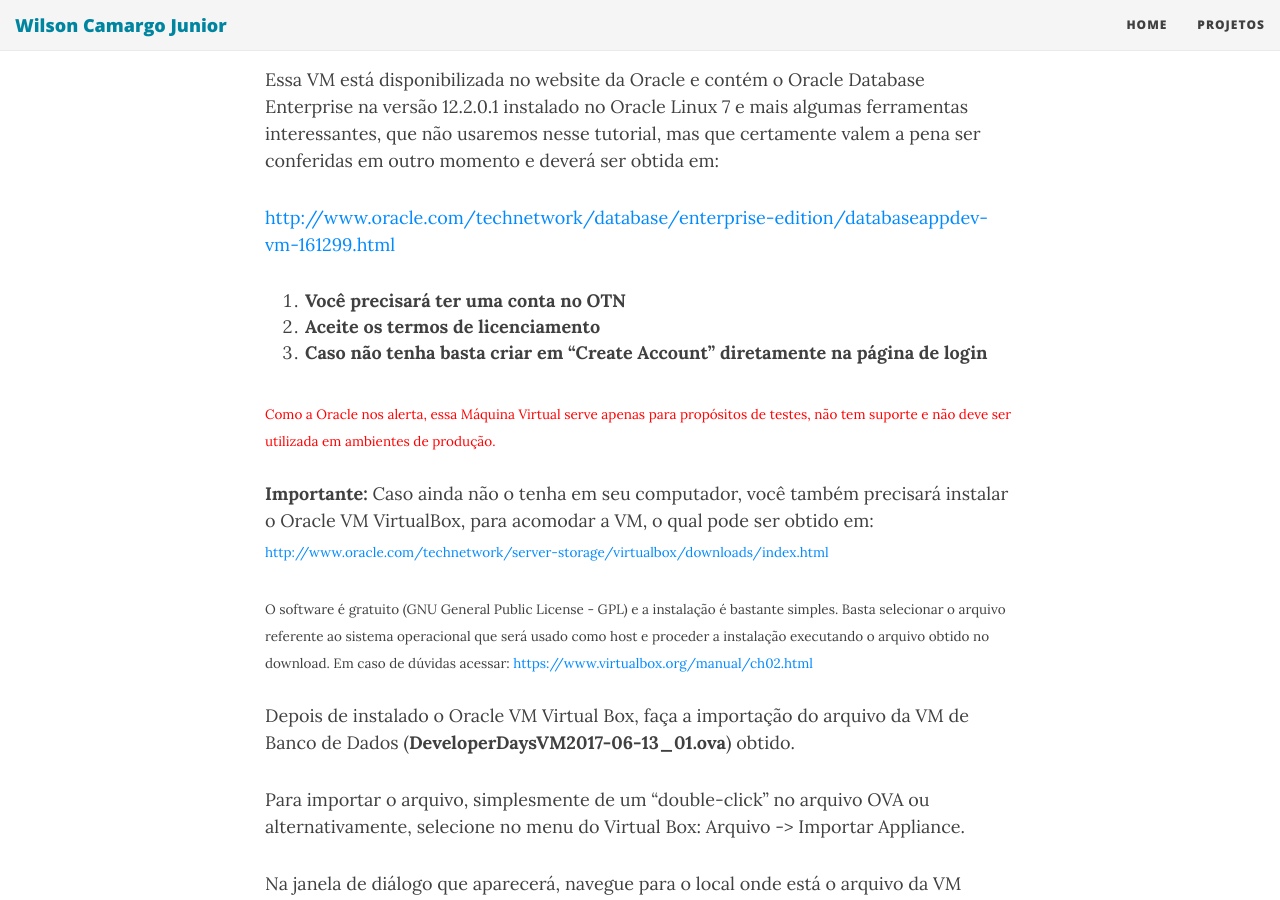
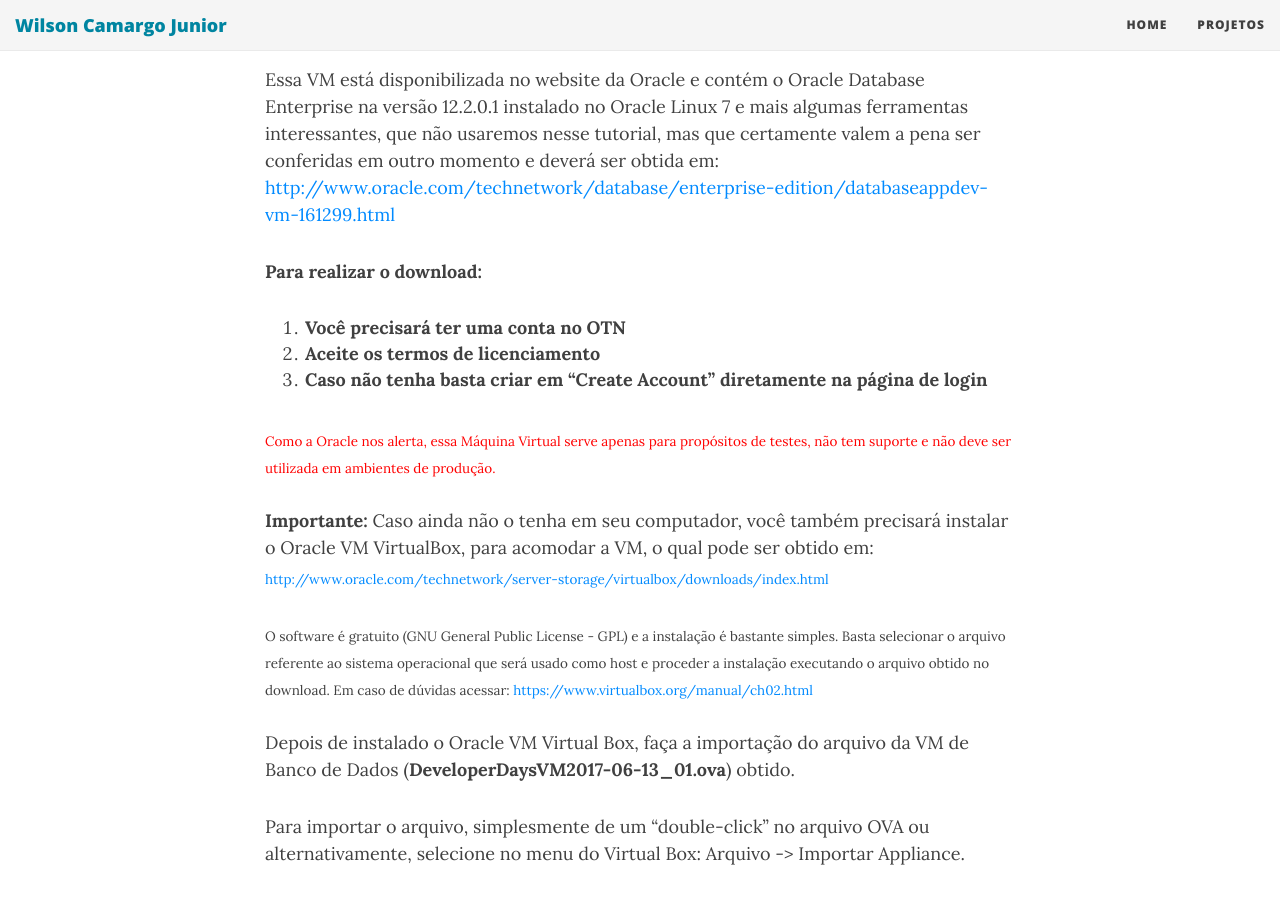
Before and after one commit to wilson-camargo-jr/teste, a Jekyll site: the page built from _posts/2018-06-17-ANN-ORE-P2.md, in a window 1280 px wide and 900 px high, scrolled down 889 px. Built offline with Jekyll 4.4.1, drawn with Linux system fonts in a browser that asks for light colours; nearby versions of some CDN libraries.

Commit message:
Update 2018-06-17-ANN-ORE-P2.md

```diff
--- a/_posts/2018-06-17-ANN-ORE-P2.md
+++ b/_posts/2018-06-17-ANN-ORE-P2.md
@@ -14,9 +14,9 @@
 
 Essa VM está disponibilizada no website da Oracle e contém o Oracle Database Enterprise na versão 12.2.0.1 instalado no Oracle Linux 7 e mais algumas ferramentas interessantes, que não usaremos nesse tutorial, mas que certamente valem a pena ser conferidas em outro momento
 e deverá ser obtida em:
-
 <a href="http://www.oracle.com/technetwork/database/enterprise-edition/databaseappdev-vm-161299.html" target="_blank">http://www.oracle.com/technetwork/database/enterprise-edition/databaseappdev-vm-161299.html</a>
 
+**Para realizar o download:**
 1.	**Você precisará ter uma conta no OTN**
 2.	**Aceite os termos de licenciamento**
 3.	**Caso não tenha basta criar em “Create Account” diretamente na página de login**
```
